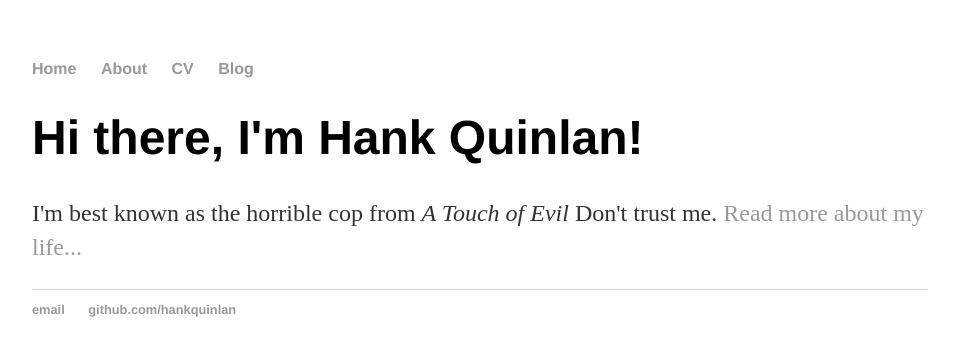
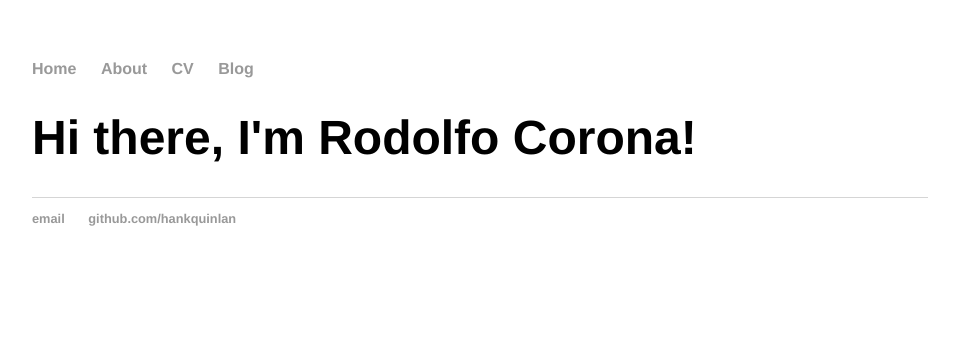
Before and after one commit to rcorona/old_website, a Jekyll site: the page built from index.html, in a window 1280 px wide. Shown: the top 356 px of the page, without its empty margins (160-1115 px from the left). Built offline with Jekyll 4.4.1, drawn with Linux system fonts in a browser that asks for light colours.

Commit message:
Update index.html

```diff
--- a/index.html
+++ b/index.html
@@ -1,8 +1,7 @@
 ---
 layout: default
-title: Hank Quinlan, Horrible Cop
+title: Rodolfo Corona
 ---
 <div class="blurb">
-	<h1>Hi there, I'm Hank Quinlan!</h1>
-	<p>I'm best known as the horrible cop from <em>A Touch of Evil</em> Don't trust me. <a href="/about">Read more about my life...</a></p>
+	<h1>Hi there, I'm Rodolfo Corona!</h1>
 </div><!-- /.blurb -->
```
